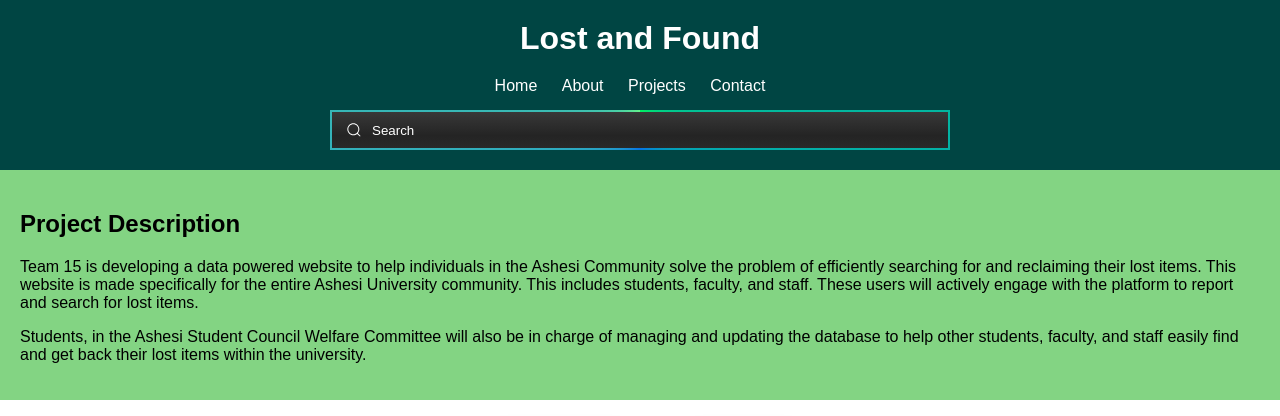
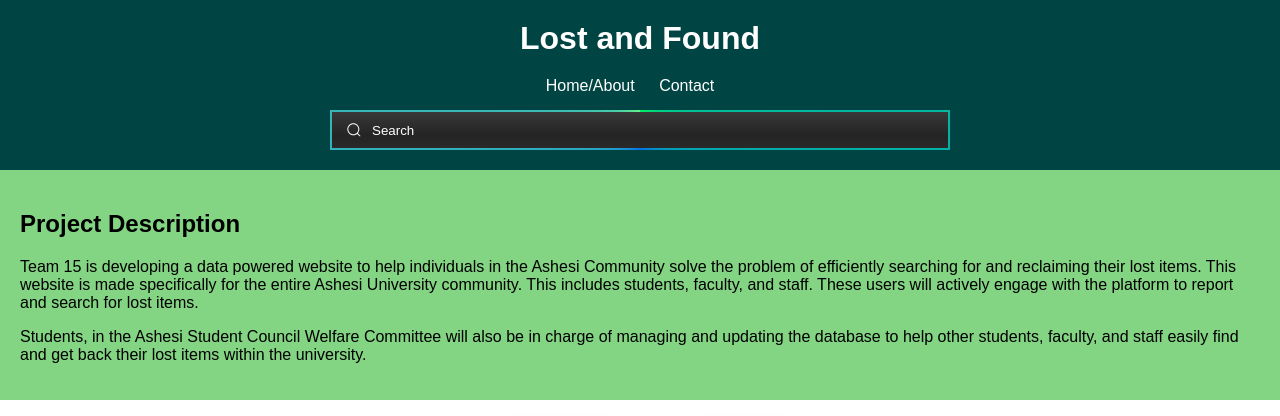
Before and after one commit to fremariab/webtech_team15_ashesilostandfound, a PHP site: page /view/home_about.php in a window 1280 px wide. Shown: the top 416 px of the page. Run offline with PHP 8.4, Linux system fonts and the light colour scheme.

Commit message:
Update home_about.php

```diff
--- a/view/home_about.php
+++ b/view/home_about.php
@@ -12,9 +12,7 @@
     <h1>Lost and Found</h1>
     <nav>
         <ul>
-            <li><a href="#">Home</a></li>
-            <li><a href="#">About</a></li>
-            <li><a href="#">Projects</a></li>
+            <li><a href="../view/home_about.php">Home/About</a></li>
             <li><a href="#">Contact</a></li>
             <li class="searchbar">
                 <svg viewBox="0 0 24 24" aria-hidden="true" class="icon">
```
